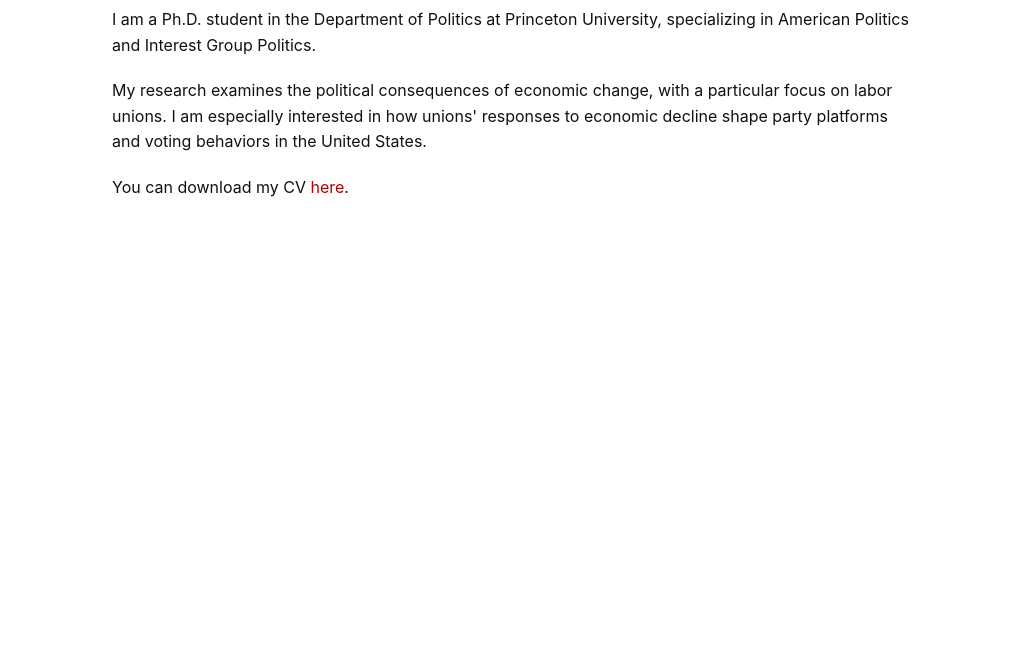
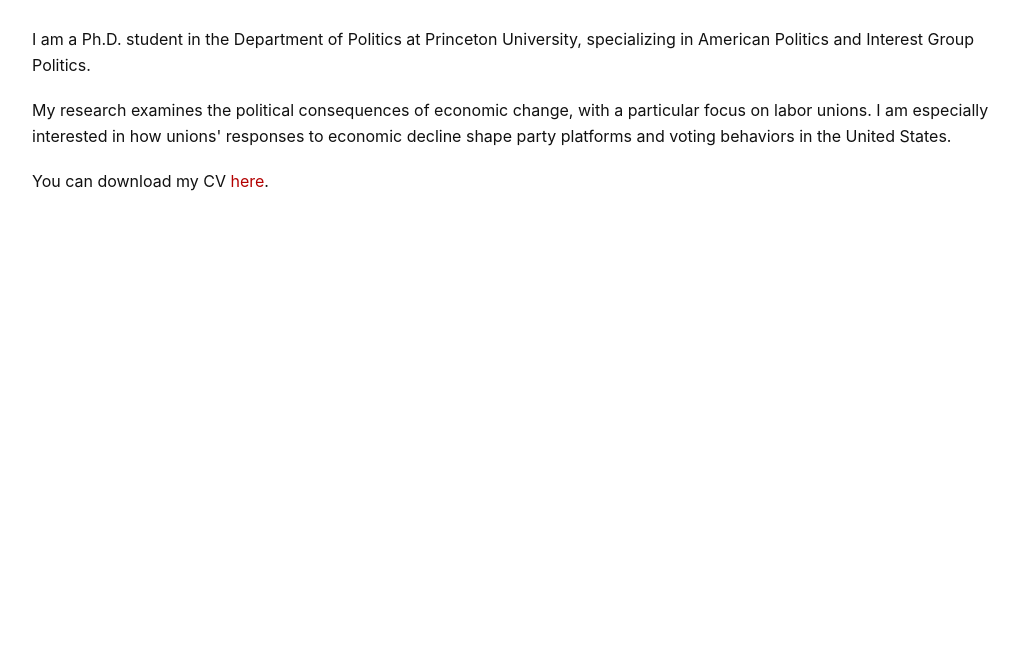
Before and after one commit to joohyunlee-pu/joohyunlee-pu.github.io, a plain HTML site: page index.html in a window 1280 px wide. Shown: the part 146-800 px from the top of the page, without its empty margins (128-1146 px from the left). Drawn offline with Linux system fonts and the light colour scheme.

Commit message:
index.html

```diff
--- a/index.html
+++ b/index.html
@@ -14,9 +14,9 @@
     }
 
     .wrapper {
-      max-width: 800px;
-      margin: 40px auto;
-      padding: 0 20px;
+      max-width: 960px;
+      margin: 60px auto;
+      padding: 0 32px;
     }
 
     .profile-card {
@@ -59,7 +59,7 @@
       text-decoration: underline;
     }
 
-    @media (max-width: 600px) {
+    @media (max-width: 500px) {
       .wrapper {
         margin: 24px auto;
         padding: 0 16px;
```
